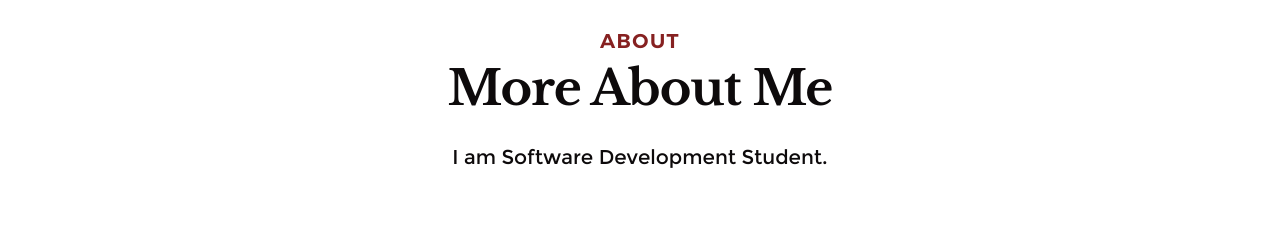
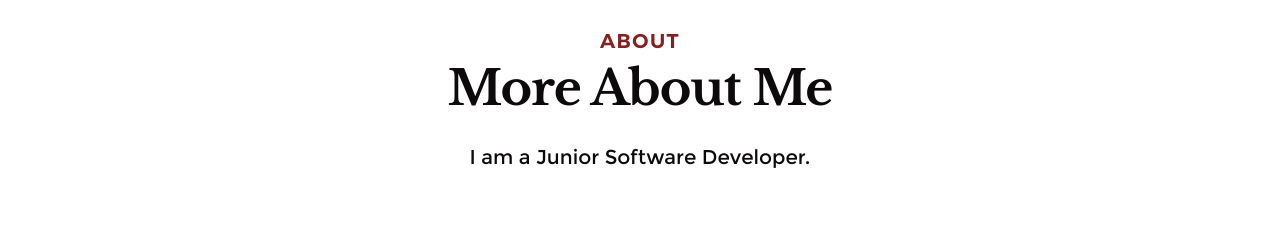
Before and after one commit to AlexandraDamaschin/alexandradamaschin.github.io, a plain HTML site: page index.html in a window 1280 px wide. Shown: the part 920-1149 px from the top of the page. Drawn offline with Linux system fonts and the light colour scheme.

Commit message:
updated description

```diff
--- a/index.html
+++ b/index.html
@@ -107,7 +107,7 @@
             <h3>About</h3>
             <h1>More About Me</h1>
             <p class="lead">
-                I am Software Development Student.
+                I am a Junior Software Developer.
             </p>
         </div>
     </div>
```
